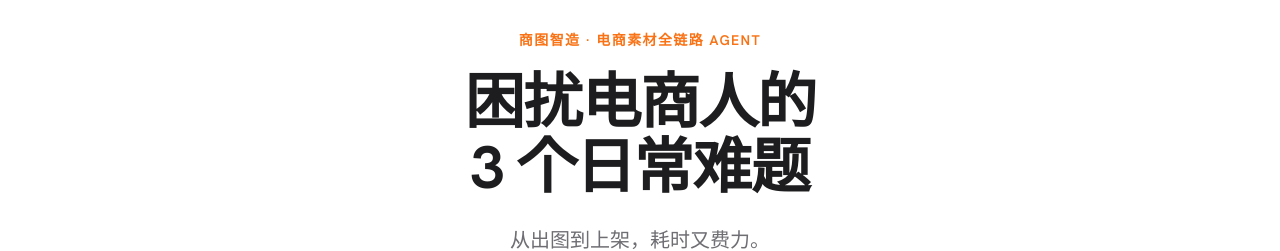
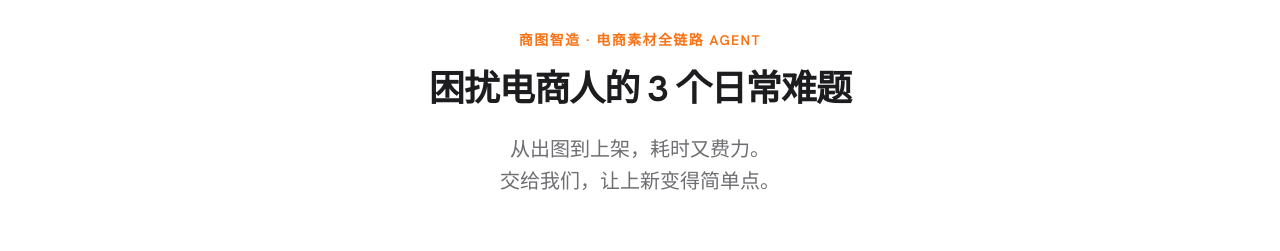
Before and after one commit to stellapark1990/-agent, a Next.js app: page /ob in a window 1280 px wide. Shown: the part 130-381 px from the top of the page. Built offline with nearby package versions, Linux system fonts and the light colour scheme.

Commit message:
OB Hero标题一行显示，缩小字号
Co-Authored-By: Claude Opus 4.6 <noreply@anthropic.com>

```diff
--- a/app/ob/page.tsx
+++ b/app/ob/page.tsx
@@ -60,8 +60,8 @@ export default function OBPage() {
         <p className="text-[#f97316] text-sm font-semibold tracking-widest uppercase mb-5">
           商图智造 · 电商素材全链路 Agent
         </p>
-        <h1 className="text-5xl md:text-6xl font-bold text-[#1d1d1f] leading-[1.08] tracking-tight mb-6 max-w-3xl mx-auto">
-          困扰电商人的<br />3 个日常难题
+        <h1 className="text-3xl md:text-4xl font-bold text-[#1d1d1f] leading-[1.08] tracking-tight mb-6 max-w-3xl mx-auto">
+          困扰电商人的 3 个日常难题
         </h1>
         <p className="text-xl text-[#6e6e73] max-w-xl mx-auto leading-relaxed">
           从出图到上架，耗时又费力。<br />交给我们，让上新变得简单点。
```
